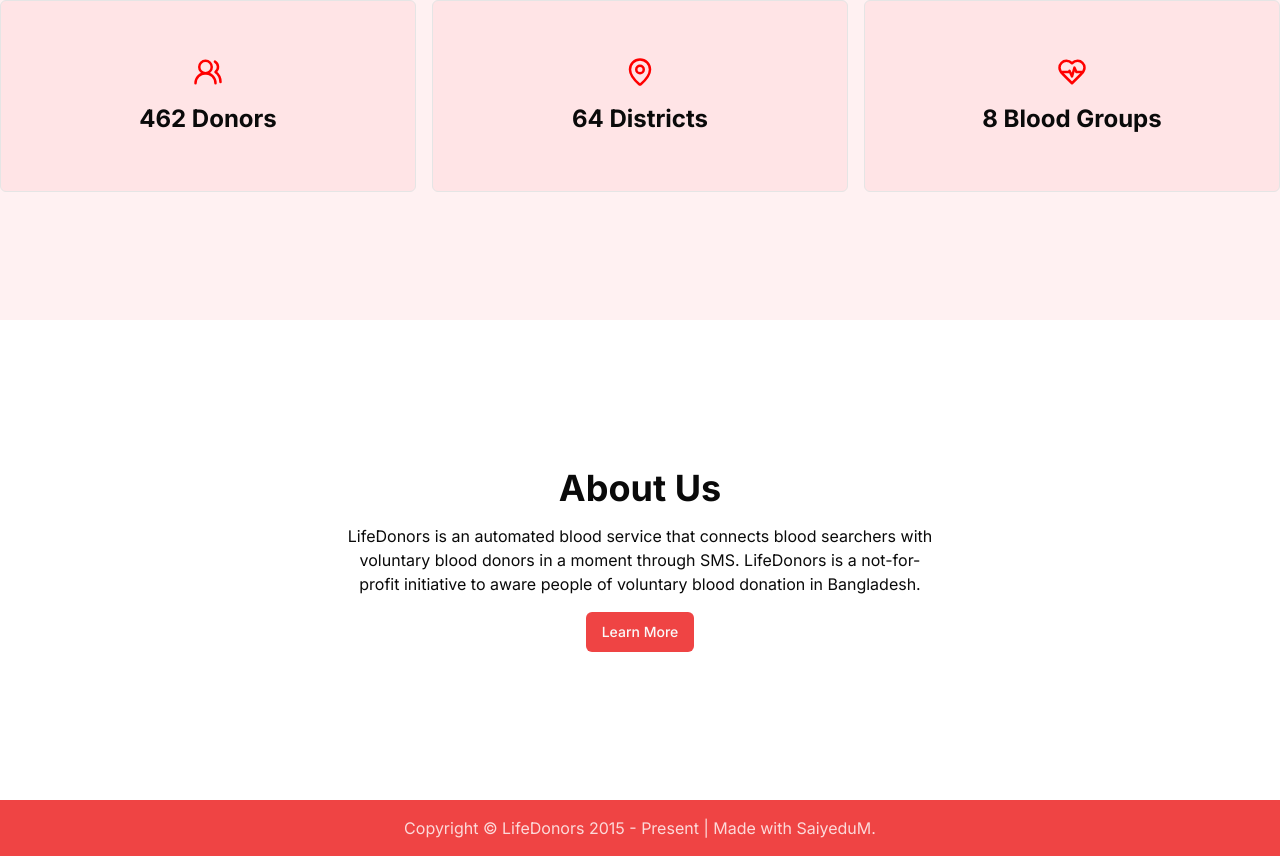
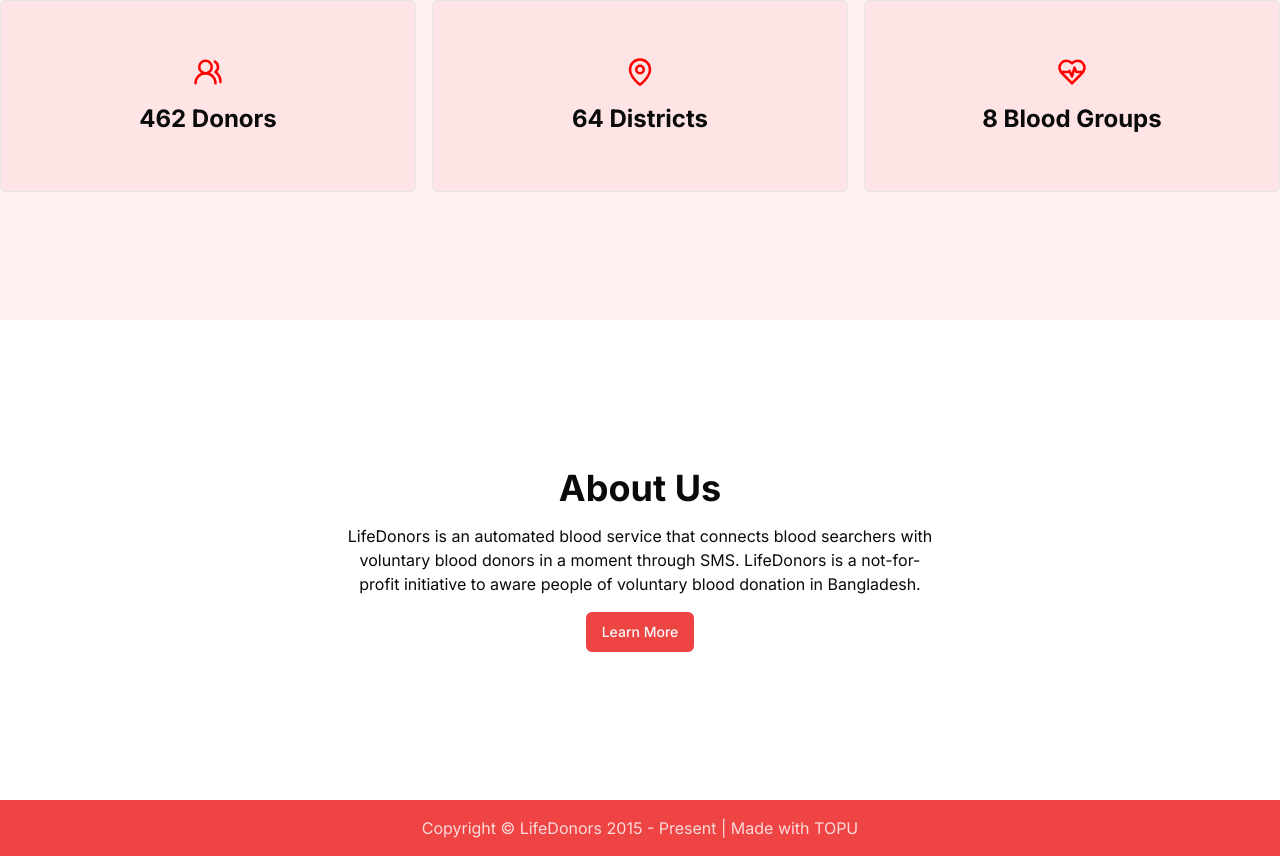
Before and after one commit to SaiyedulMorsalin/Life-Donors-Frontend, a Next.js app: page / in a window 1280 px wide. Shown: the part 1360-2216 px from the top of the page. Built offline with nearby package versions, Linux system fonts and the light colour scheme.

Commit message:
new deploy

```diff
--- a/src/app/layout.tsx
+++ b/src/app/layout.tsx
@@ -21,9 +21,6 @@ export default function RootLayout({
 }: Readonly<{ children: React.ReactNode }>) {
   return (
     <html lang="en" className={`${inter.className}`}>
-      <head>
-        <title>LifeDonors</title>
-      </head>
       <body className="relative">
         <NavBar />
         {children}
--- a/src/components/Footer.tsx
+++ b/src/components/Footer.tsx
@@ -1,7 +1,7 @@
 export default function Footer() {
   return (
     <footer className="bg-destructive py-4 text-center text-sm text-white/80 md:text-base">
-      Copyright © LifeDonors 2015 - Present | Made with SaiyeduM.
+      Copyright © LifeDonors 2015 - Present | Made with TOPU
     </footer>
   );
 }
--- a/src/components/NavBar.tsx
+++ b/src/components/NavBar.tsx
@@ -1,8 +1,9 @@
 import Link from "next/link";
+import dynamic from "next/dynamic";
 import { Sheet, SheetContent, SheetTrigger } from "@/components/ui/sheet";
 import { Menu } from "lucide-react";
 import { Button } from "./ui/button";
-import SearchDialog from "./SearchDialog";
+const SearchDialog = dynamic(() => import("./SearchDialog"), { ssr: false });
 import LoginBtn from "./Login-btn";
 
 export default function NavBar() {
```
Also changed, not shown: 1 other file (tests, documents, lock files or other folders).
